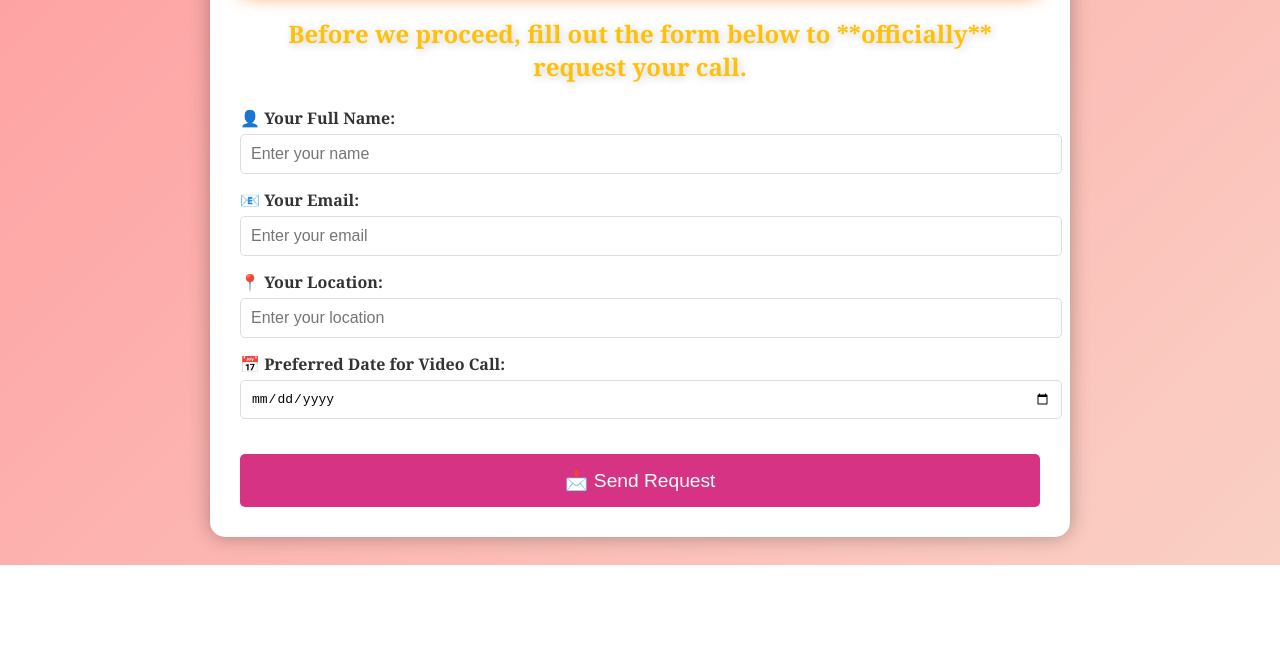
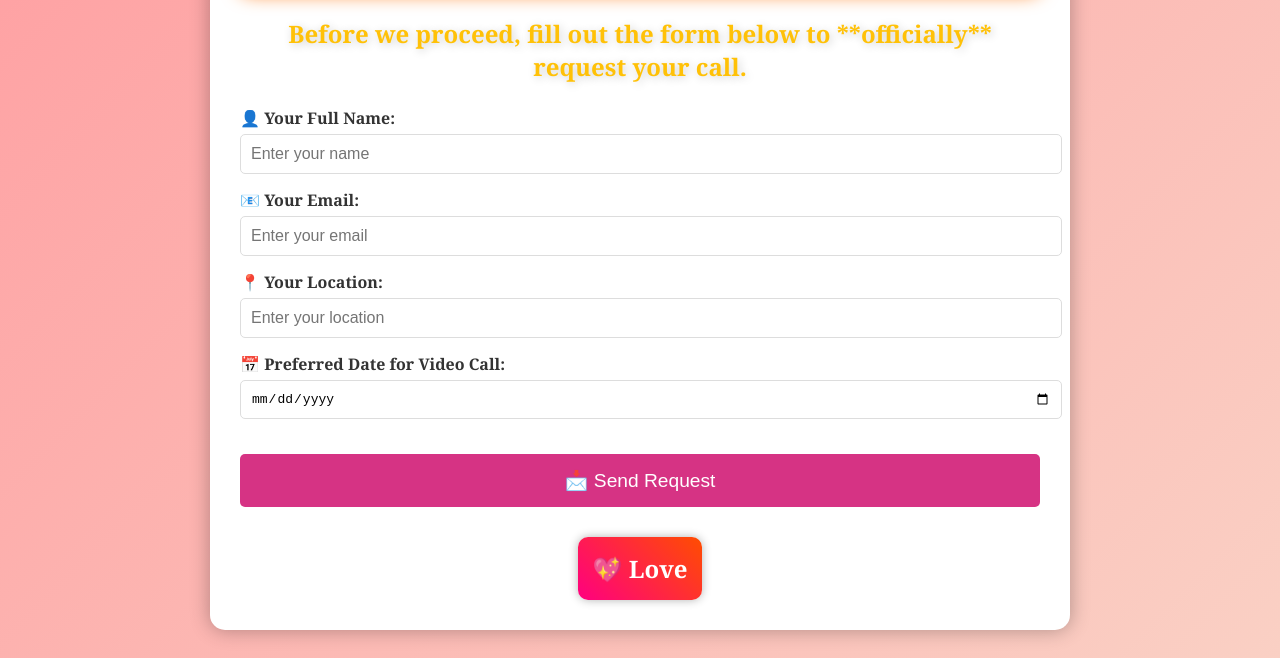
Before and after one commit to Preasx24/Jj, a plain HTML site: page reward.html in a window 1280 px wide. Shown: the part 371-1029 px from the top of the page. Before the commit the page ends 936 px from the top, so only its background shows below. Drawn offline with Linux system fonts and the light colour scheme.

Commit message:
Update reward.html

```diff
--- a/reward.html
+++ b/reward.html
@@ -80,6 +80,22 @@
         .btn:hover {
             background-color: #b02a6a;
         }
+        .love-btn {
+            background: linear-gradient(45deg, #ff0080, #ff4d00);
+            color: white;
+            font-size: 1.5em;
+            padding: 15px;
+            border-radius: 10px;
+            display: inline-block;
+            margin-top: 30px;
+            text-decoration: none;
+            font-weight: bold;
+            box-shadow: 0 0 10px rgba(0, 0, 0, 0.3);
+        }
+        .love-btn:hover {
+            background: linear-gradient(45deg, #ff4d00, #ff0080);
+            box-shadow: 0 0 15px rgba(0, 0, 0, 0.5);
+        }
     </style>
 </head>
 <body>
@@ -115,6 +131,9 @@
 
             <button type="button" class="btn" onclick="sendEmail()">📩 Send Request</button>
         </form>
+
+        <!-- Love Button linking to love.html -->
+        <a href="love.html" class="love-btn">💖 Love</a>
     </div>
 
     <script>
```
